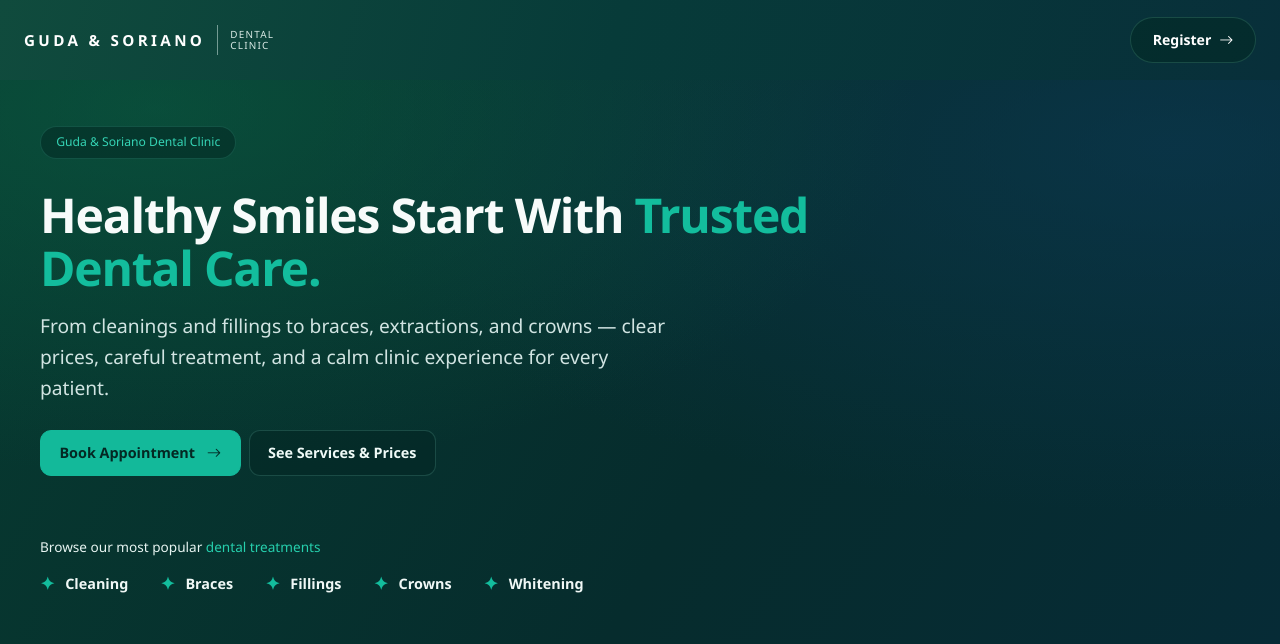
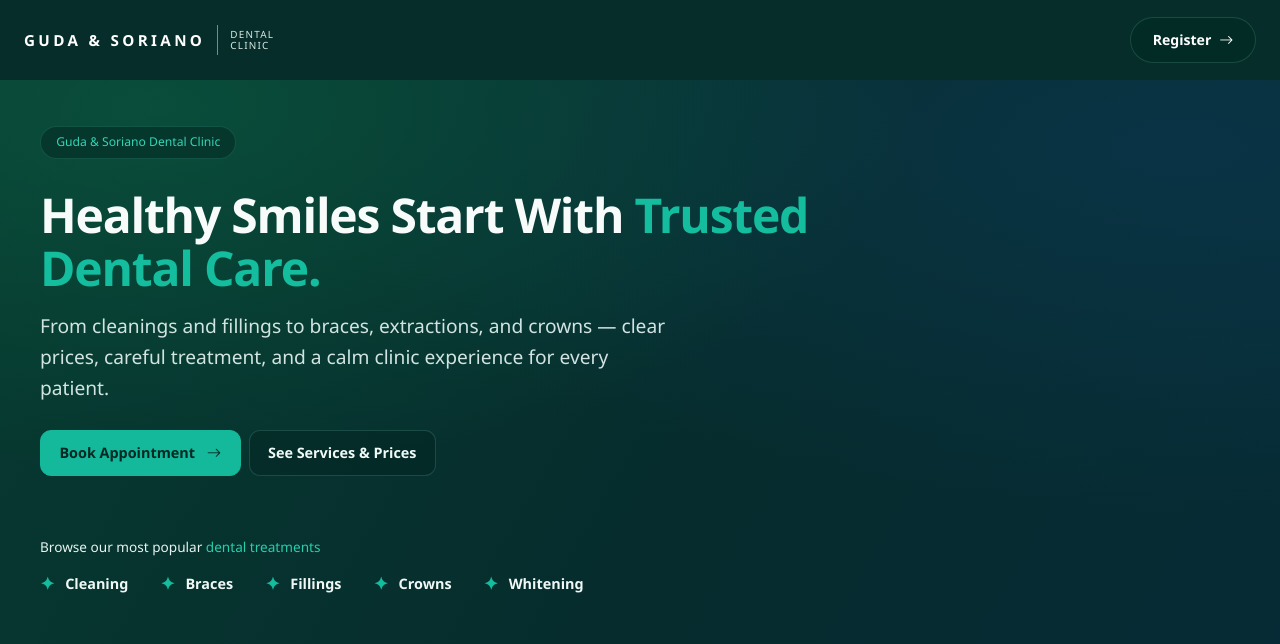
Before and after one commit to atreyuuu009/orachart-laravel, a Laravel app: page / in a window 1280 px wide. Shown: the top 644 px of the page. Run offline with Laravel 12, Linux system fonts and the light colour scheme; data comes from the database, SQL or seed files in the repository; data that the repository does not hold is empty.

Commit message:
I re move the container in navbar

```diff
--- a/public/css/theme.css
+++ b/public/css/theme.css
@@ -242,7 +242,7 @@ body:has(.landing-nav) {
 /* Landing page visual refresh */
 body:has(.landing-nav) { background: #062d29; color: #f5fffc; }
 .landing-nav { position: relative !important; background: transparent; }
-.landing-nav-frame { width: 100%; margin: 0 auto; padding: 0 24px; background: linear-gradient(105deg, #104b3d 0%, #073b39 48%, #082f3a 100%); }
+.landing-nav-frame { width: 100%; margin: 0 auto; padding: 0 24px; background: transparent; }
 .landing-nav-inner { min-height: 80px; border: 0; border-radius: 0; background: transparent; }
 .landing-nav .container-fluid { padding-left: 0 !important; padding-right: 0 !important; justify-content: space-between; }
 .landing-nav .navbar-brand { color: #f5fffc; margin: 0; gap: 12px; text-decoration: none; }
```
